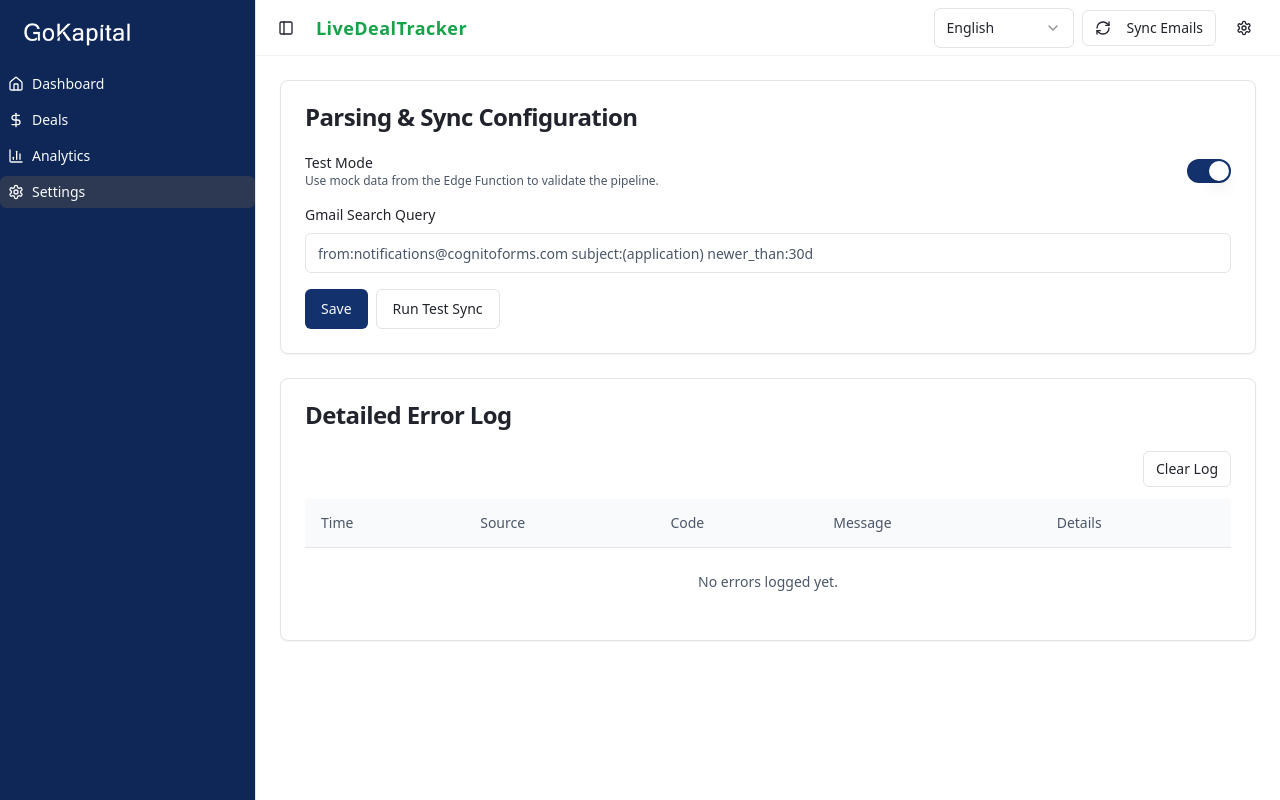
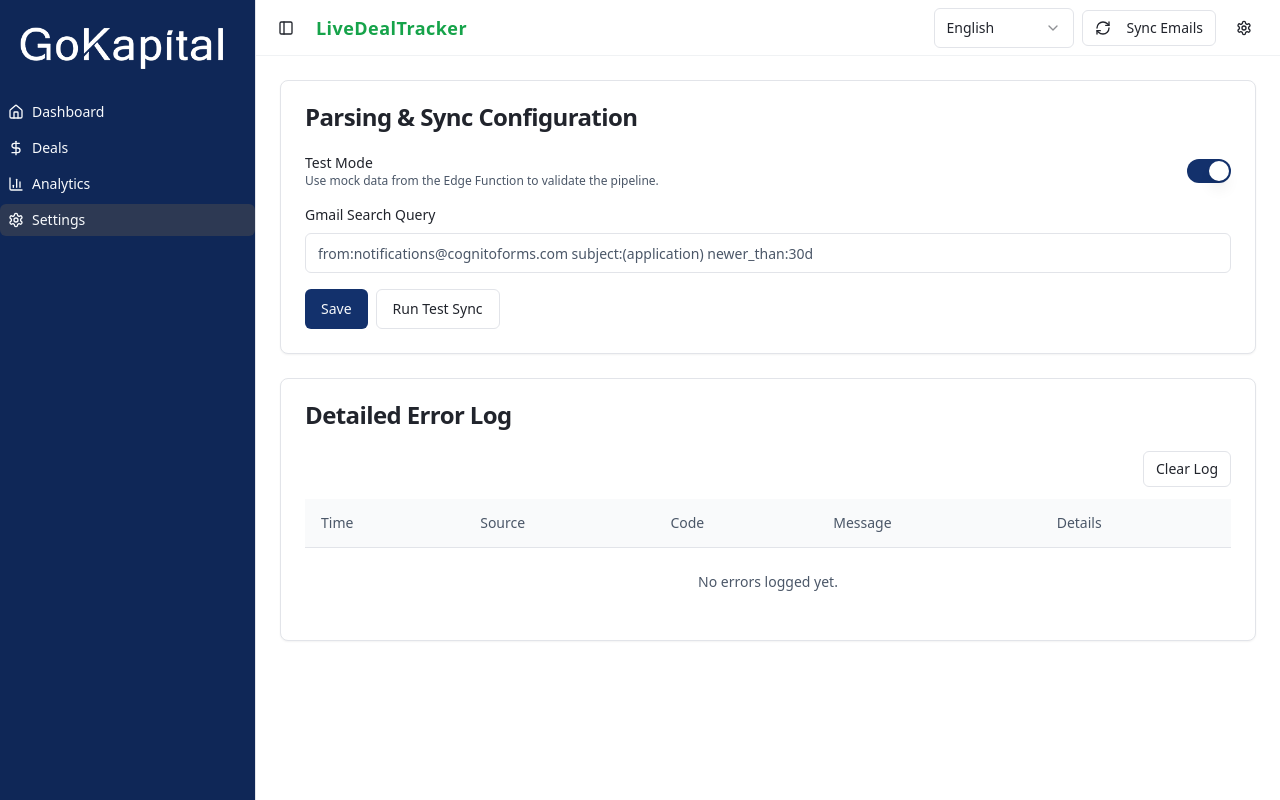
Before and after one commit to AIcapital123/electric-ferret-bop, a React (Vite) app: page /settings in a window 1280 px wide. Built offline with nearby package versions, Linux system fonts and the light colour scheme.

Commit message:
[dyad] Enlarge sidebar logo - wrote 1 file(s)

```diff
--- a/src/components/layout/app-sidebar.tsx
+++ b/src/components/layout/app-sidebar.tsx
@@ -24,15 +24,15 @@ export function AppSidebar() {
   return (
     <Sidebar>
       <SidebarHeader>
-        <div className="px-4 py-3">
+        <div className="px-3 py-3">
           <button
             type="button"
             onClick={() => navigate('/')}
-            className="flex items-center gap-2 hover:opacity-90 transition-opacity cursor-pointer"
+            className="flex items-center gap-2 hover:opacity-90 transition-opacity cursor-pointer w-full"
             aria-label="Go to Dashboard"
           >
             <div
-              className="h-7 w-28 bg-white"
+              className="h-12 w-full bg-white md:h-14"
               style={{
                 WebkitMaskImage: 'url(/gokapital-logo.png)',
                 WebkitMaskRepeat: 'no-repeat',
```
